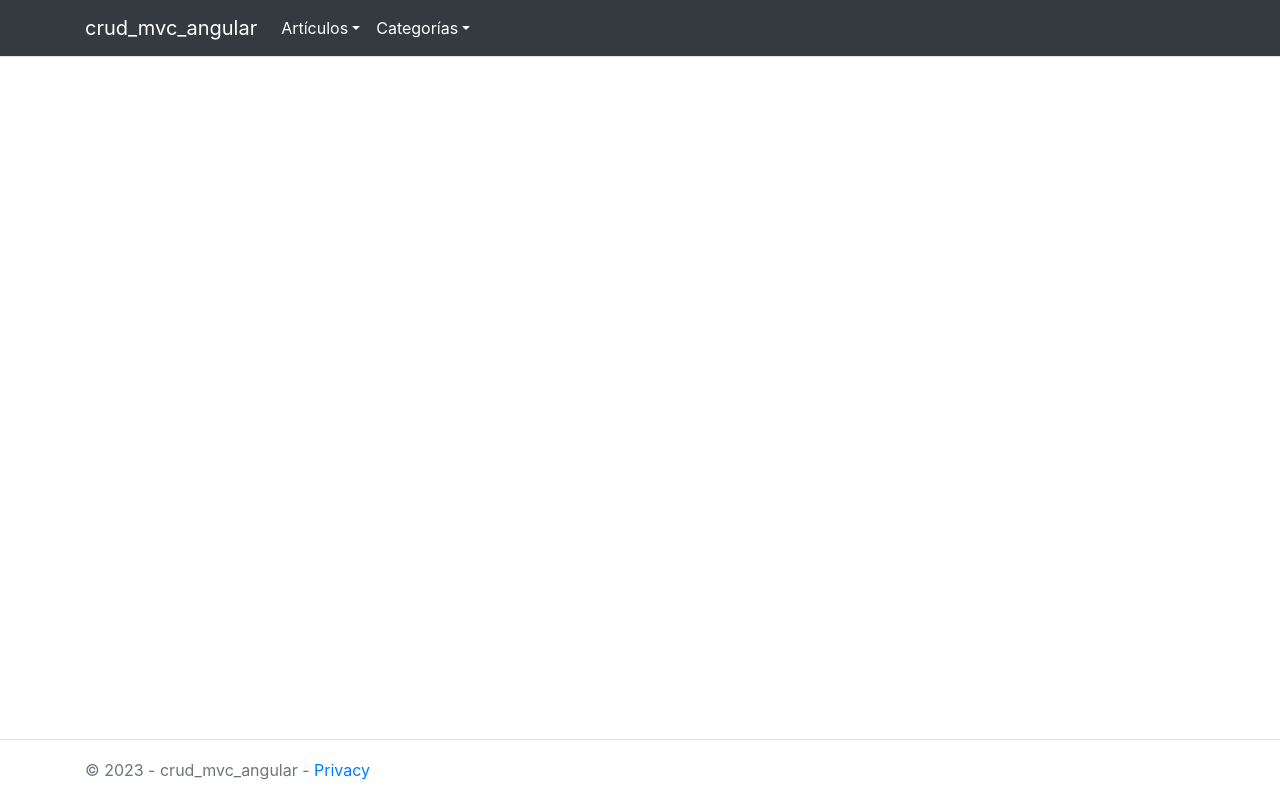
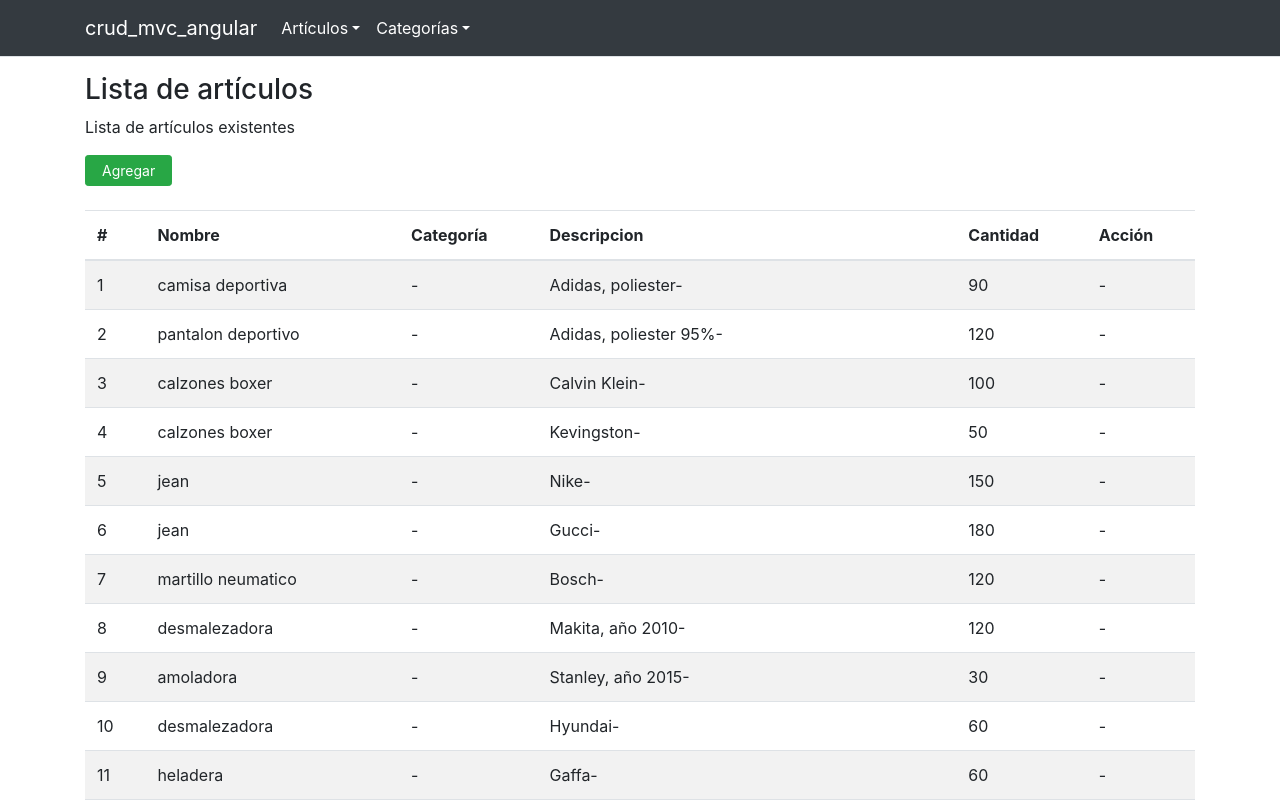
Before and after one commit to manuel-chinchi/crud-mvc-angular-springboot, an Angular app: page /article-list in a window 1280 px wide. Shown: the top 802 px of the page. Built offline with nearby package versions, Linux system fonts and the light colour scheme.

Commit message:
add app-routing module and configure section links to article

```diff
--- a/src/app/app.component.html
+++ b/src/app/app.component.html
@@ -1,6 +1,7 @@
 <app-header></app-header>
 <div class="container">
     <main role="main" class="pb-3">
+      <router-outlet></router-outlet>
     </main>
 </div>
 <app-footer></app-footer>
--- a/src/app/app.module.ts
+++ b/src/app/app.module.ts
@@ -7,6 +7,7 @@ import { FooterComponent } from './shared/components/footer/footer.component';
 import { ArticleListComponent } from './modules/components/article/article-list/article-list.component';
 import { ArticleCreateComponent } from './modules/components/article/article-create/article-create.component';
 import { ArticleEditComponent } from './modules/components/article/article-edit/article-edit.component';
+import { AppRoutingModule } from './app-routing.module';
 
 @NgModule({
   declarations: [
@@ -18,7 +19,8 @@ import { ArticleEditComponent } from './modules/components/article/article-edit/
     ArticleEditComponent
   ],
   imports: [
-    BrowserModule // NgIf, NgFor...
+    BrowserModule, // NgIf, NgFor...
+    AppRoutingModule
   ],
   providers: [
     // Service classes, etc
--- a/src/app/modules/components/article/article-list/article-list.component.html
+++ b/src/app/modules/components/article/article-list/article-list.component.html
@@ -1,8 +1,8 @@
 <h3>Lista de artículos</h3>
 <p>Lista de artículos existentes</p>
 <div>
-    <form action="">
-        <button class="btn btn-success btn-sm px-3 disabled">
+    <form>
+        <button class="btn btn-success btn-sm px-3" routerLink="/article-create">
             Agregar
         </button>
     </form>
--- a/src/app/shared/components/header/header.component.html
+++ b/src/app/shared/components/header/header.component.html
@@ -1,6 +1,6 @@
 <nav class="navbar navbar-expand-sm navbar-toggleable-sm navbar-dark bg-dark border-bottom box-shadow mb-3">
     <div class="container">
-        <a class="navbar-brand text-white">{{ title }}</a>
+        <a class="navbar-brand text-white" routerLink="home">{{ title }}</a>
         <button class="navbar-toggler" type="button" data-toggle="collapse" data-target=".navbar-collapse" aria-controls="navbarSupportedContent"
                 aria-expanded="false" aria-label="Toggle navigation">
             <span class="navbar-toggler-icon"></span>
@@ -10,9 +10,9 @@
                 <li class="nav-item dropdown">
                     <a class="nav-link dropdown-toggle text-white" data-toggle="dropdown" href="#" role="button" aria-haspopup="true" aria-expanded="false">Artículos</a>
                     <div class="dropdown-menu">
-                        <a class="dropdown-item">Agregar</a>
+                        <a class="dropdown-item" routerLink="article-create">Agregar</a>
                         <div role="separator" class="dropdown-divider"></div>
-                        <a class="dropdown-item">Ver lista</a>
+                        <a class="dropdown-item" routerLink="article-list">Ver lista</a>
                     </div>
                 </li>
                 <li class="nav-item dropdown">
```
Also changed, not shown: src/app/app-routing.module.ts (added, +21 -0 lines).
